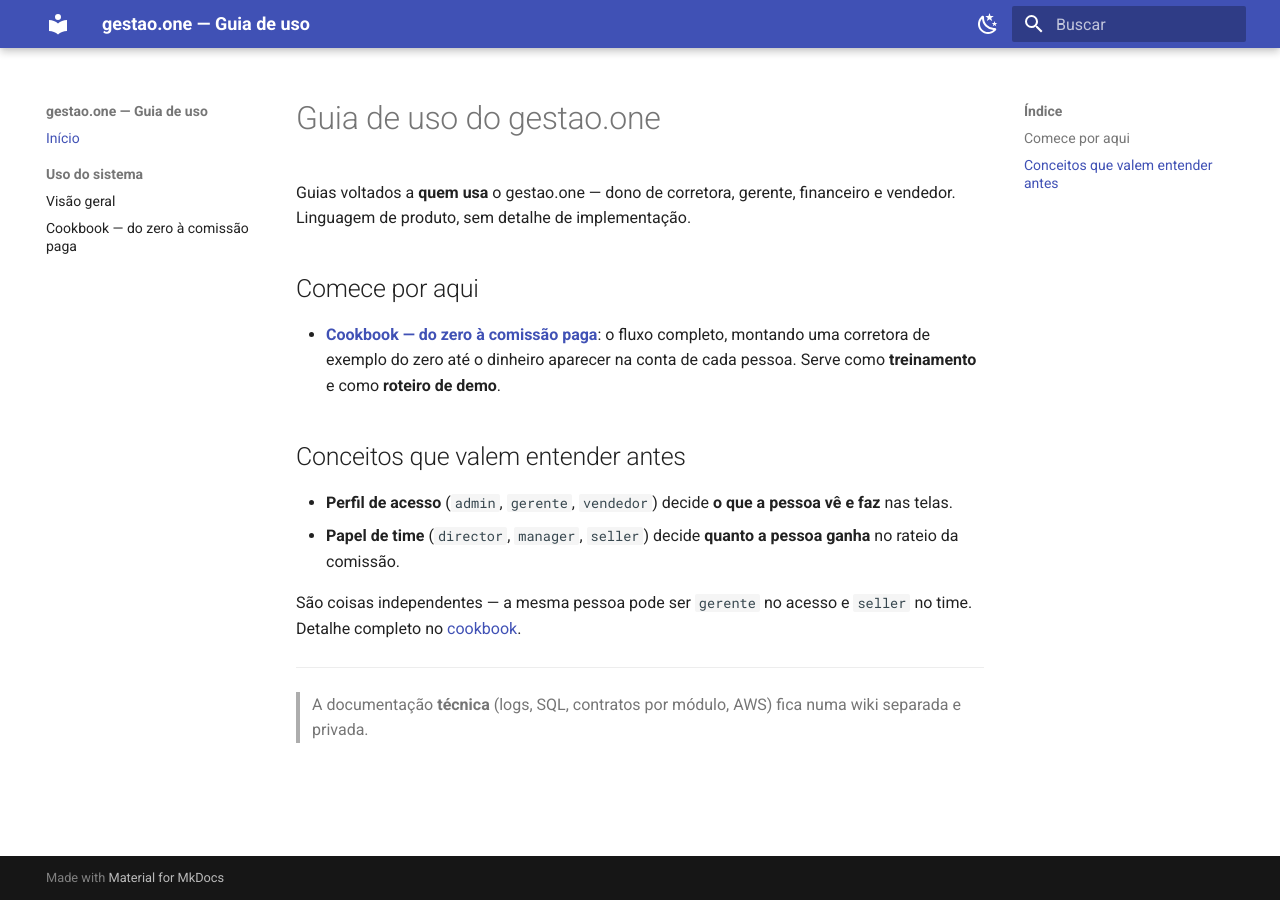
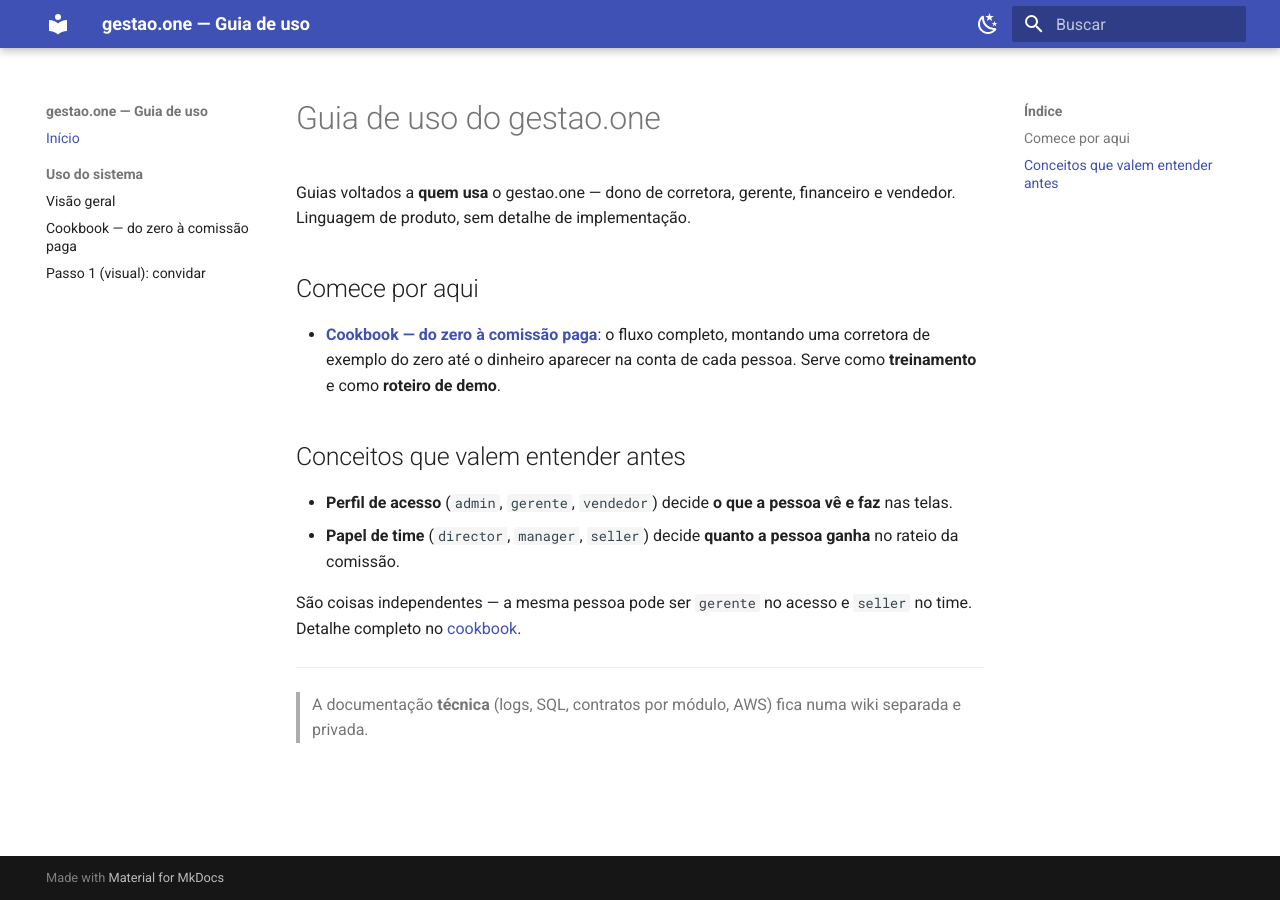
Before and after one commit to renatofagalde/wiki-gestao-one, an MkDocs documentation site: the page built from docs/index.md, in a window 1280 px wide. Built offline with MkDocs 1.6.1 and Material for MkDocs 9.7.7, drawn with Linux system fonts in a browser that asks for light colours.

Commit message:
✨ feat(nav): add visual step 1 page
Co-Authored-By: Claude Opus 4.8 <noreply@anthropic.com>

```diff
--- a/mkdocs.yml
+++ b/mkdocs.yml
@@ -48,3 +48,4 @@ nav:
   - Uso do sistema:
       - Visão geral: uso-do-sistema/index.md
       - Cookbook — do zero à comissão paga: uso-do-sistema/cookbook.md
+      - "Passo 1 (visual): convidar": uso-do-sistema/passo1-convidar.md
```
